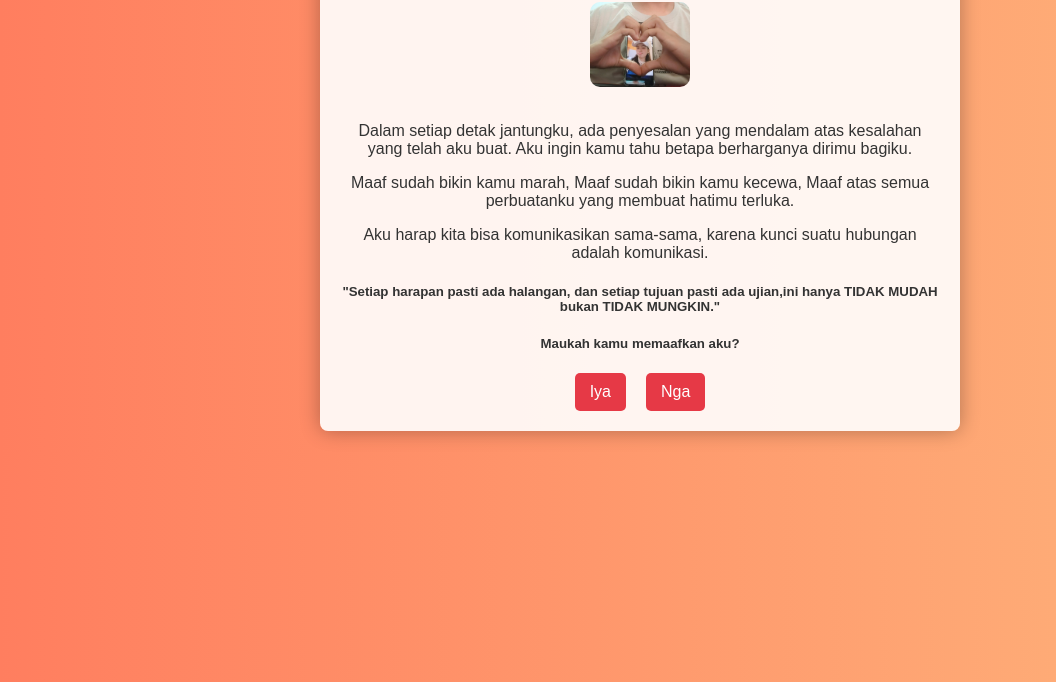
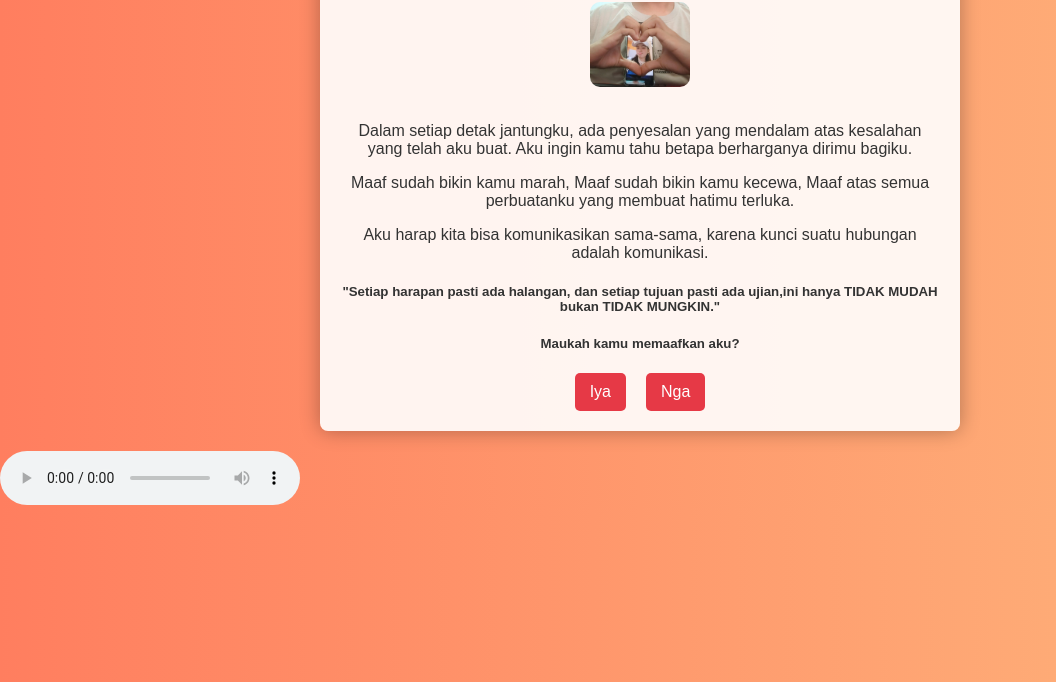
Before and after one commit to miyukiakira/Maaf, a plain HTML site: page index.html in a window 1280 px wide. Shown: the part 118-800 px from the top of the page, without its empty margins (0-1056 px from the left). Drawn offline with Linux system fonts and the light colour scheme.

Commit message:
index.html

```diff
--- a/index.html
+++ b/index.html
@@ -45,7 +45,7 @@
         </div>
     </div>
 
-    <audio autoplay src="bahan/Raim Laode - Lesung Pipi  video lirik official .mp3"></audio>
+    <audio controls autoplay src="bahan/Raim Laode - Lesung Pipi  video lirik official .mp3"></audio>
 
     <script>
         // Mendapatkan elemen dari DOM
```
